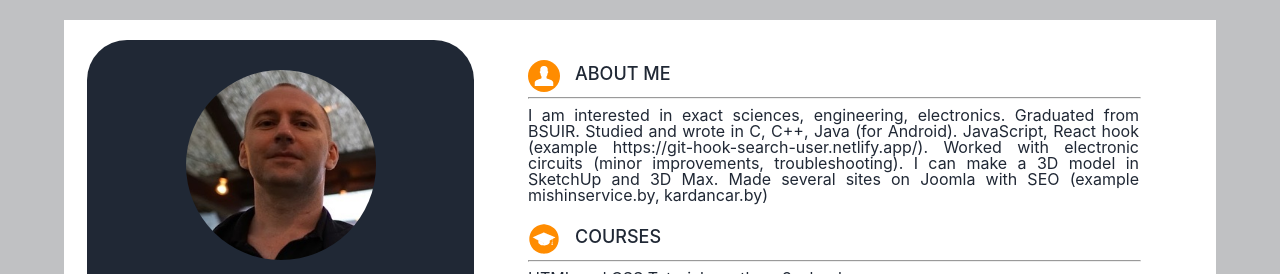
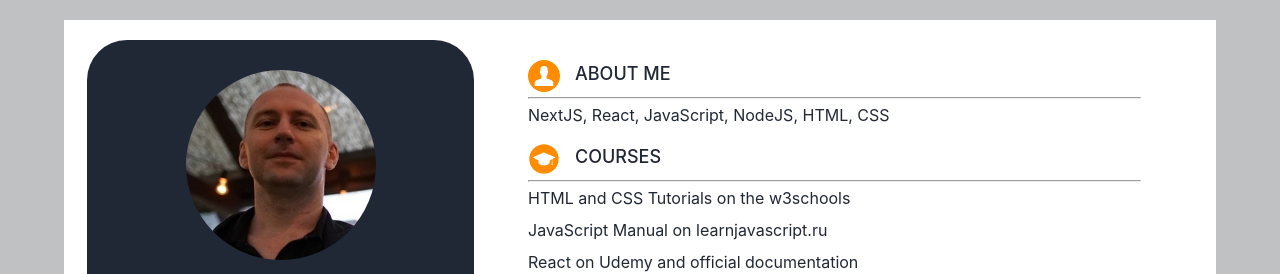
Before and after one commit to DenisOreshko/denisoreshko.github.io, a plain HTML site: page index.html in a window 1280 px wide. Shown: the top 274 px of the page. Drawn offline with Linux system fonts and the light colour scheme.

Commit message:
Update index.html

```diff
--- a/index.html
+++ b/index.html
@@ -48,8 +48,7 @@
                             <img class="icon_article_h2" src="ico_about_me.svg" alt="icon about me">
                             <h2>ABOUT ME</h2>
                             <hr class = "line_article">
-                            I am interested in exact sciences, engineering, electronics. Graduated from BSUIR. Studied and wrote in C, C++, Java (for Android). JavaScript, React hook (example https://git-hook-search-user.netlify.app/).
-Worked with electronic circuits (minor improvements, troubleshooting). I can make a 3D model in SketchUp and 3D Max. Made several sites on Joomla with SEO (example mishinservice.by, kardancar.by)
+                            NextJS, React, JavaScript, NodeJS, HTML, CSS
                         </article>
                         <article id="courses_article">
                             <img class="icon_article_h2" src="ico_courses.svg" alt="icon courses">
```
